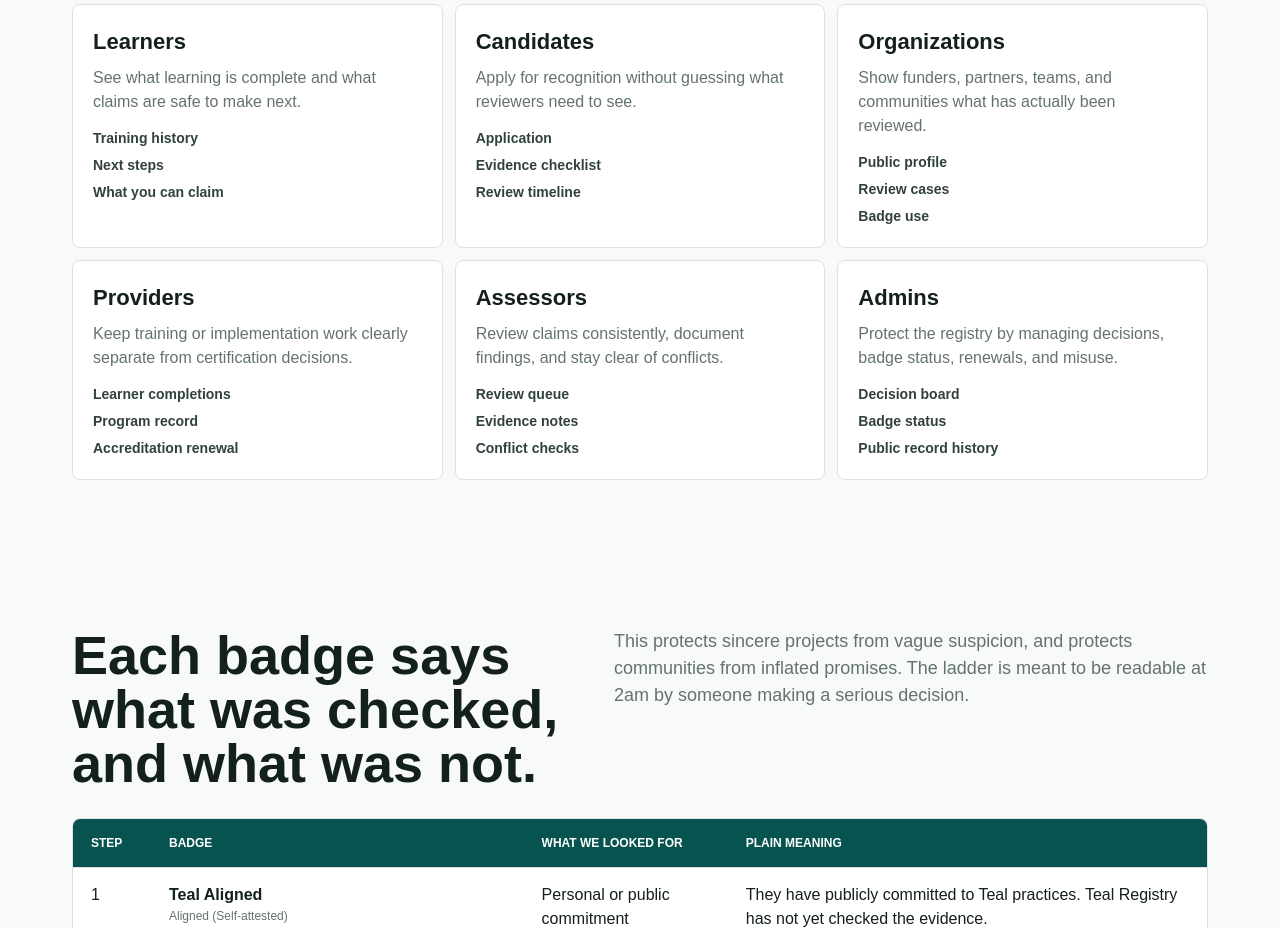
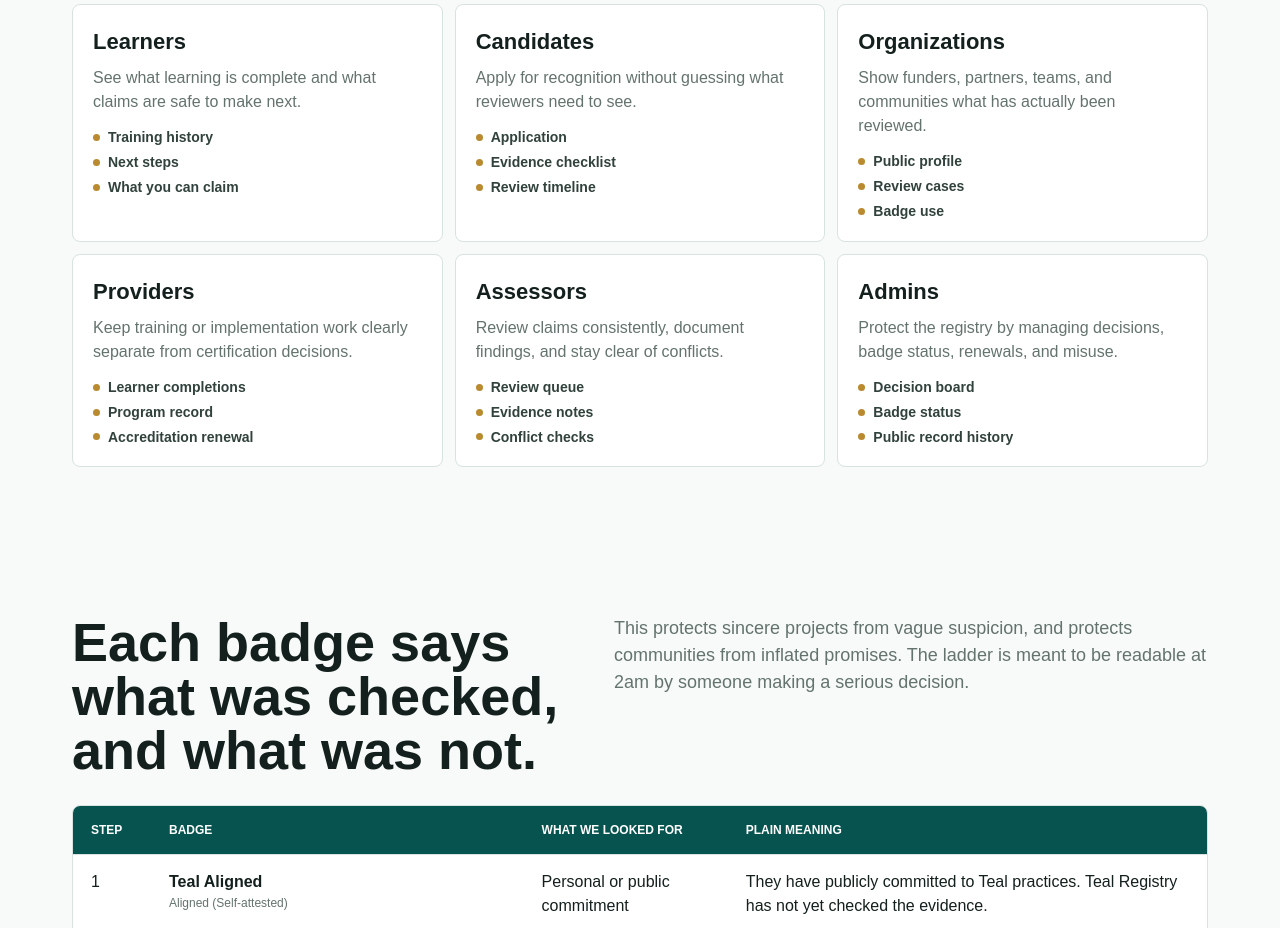
Before and after one commit to Agent5D-369/TealRegistry, a Next.js app: page / in a window 1280 px wide. Shown: the part 1760-2688 px from the top of the page. Built offline with nearby package versions, Linux system fonts and the light colour scheme.

Commit message:
Clarify portal list affordance

```diff
--- a/app/globals.css
+++ b/app/globals.css
@@ -565,9 +565,22 @@ dd {
 }
 
 .role-card li {
+  align-items: center;
   color: #31423d;
+  display: flex;
   font-size: 14px;
-  font-weight: 800;
+  font-weight: 700;
+  gap: 8px;
+  line-height: 1.35;
+}
+
+.role-card li::before {
+  background: var(--gold);
+  border-radius: 999px;
+  content: "";
+  flex: 0 0 7px;
+  height: 7px;
+  width: 7px;
 }
 
 .status-table {
```
